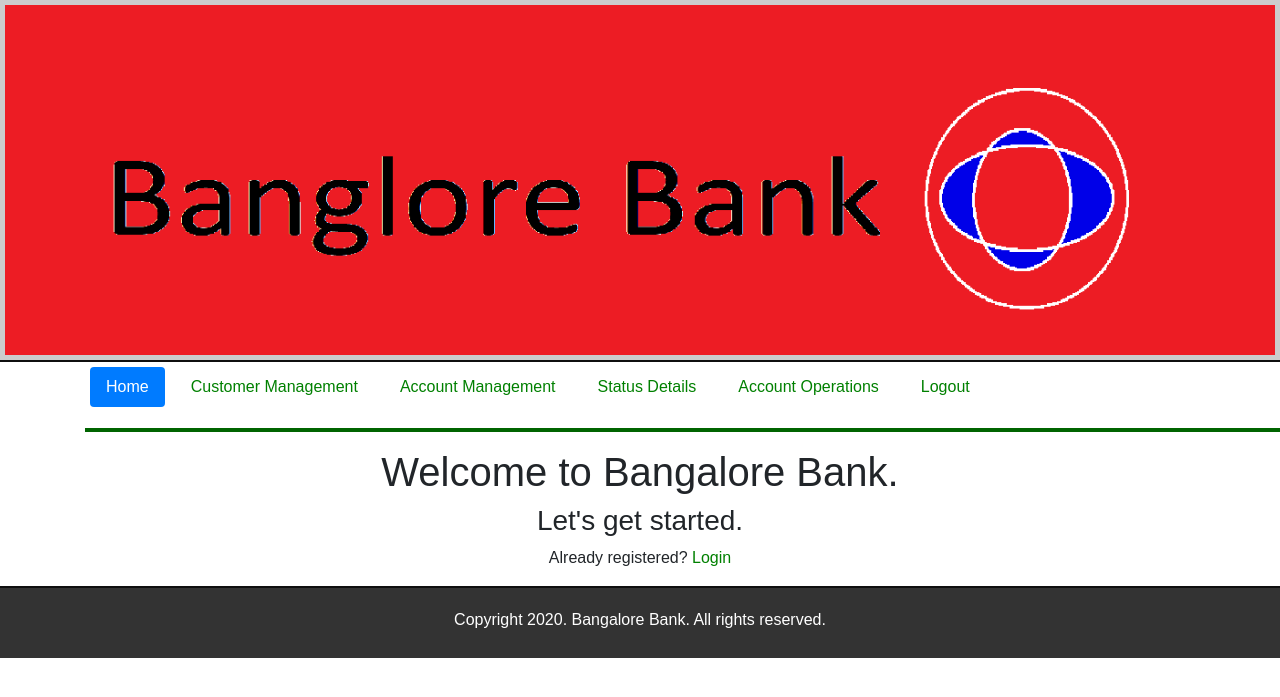
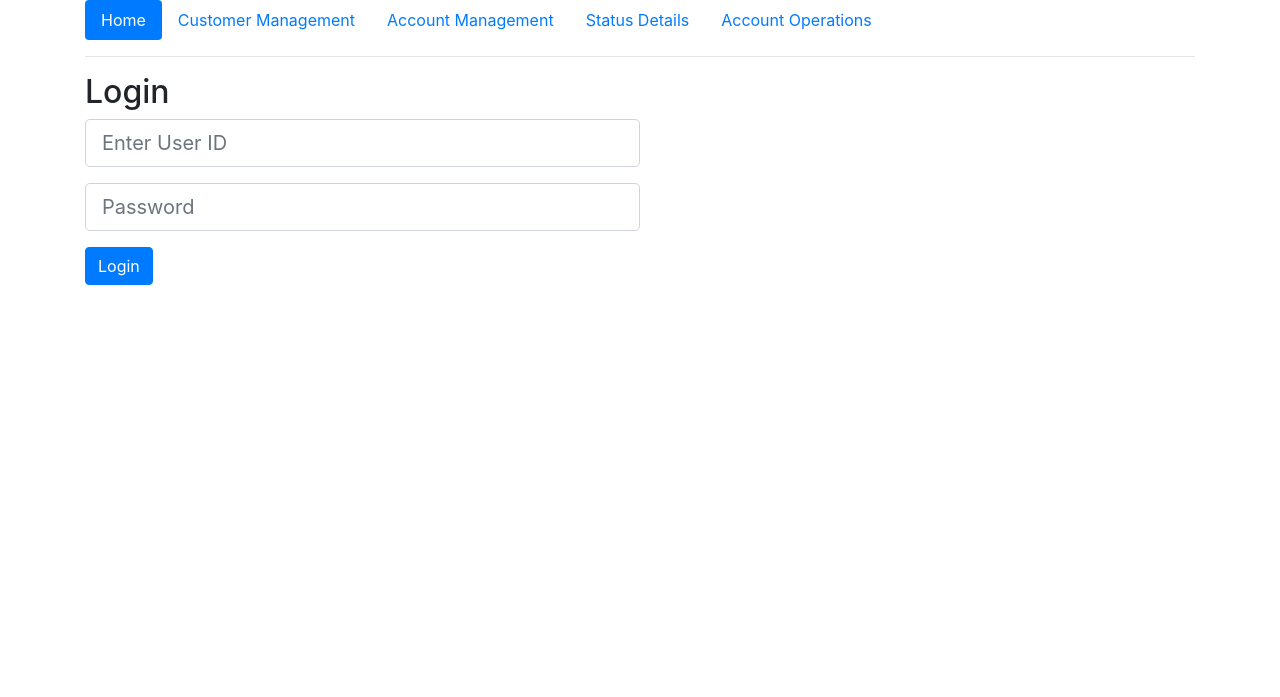
Before and after one commit to shazebfahmi/Bank-of-Mills, a Flask app: page / in a window 1280 px wide; the page is wider, and only the part inside the window is pictured. Shown: the top 697 px of that part. Run offline with Flask 2, Linux system fonts and the light colour scheme; some libraries are stand-ins or nearby versions.

Commit message:
Login UI and session management

```diff
--- a/application/routes.py
+++ b/application/routes.py
@@ -1,9 +1,43 @@
 from application import app
-from flask import render_template
+from flask import Flask,redirect,url_for,flash,render_template,request,session
+from flask_mysqldb import MySQL
+import MySQLdb.cursors
+import sys
+
+mysql = MySQL(app)
 
 @app.route("/")
-@app.route("/index")
-
-
+# @app.route("/index")
 def index():
 	return render_template("index.html",index=True)
+
+@app.route('/', methods=['GET', 'POST'])
+def login():
+	msg = ''
+	if request.method == 'POST' and 'username' in request.form and 'password' in request.form:
+		username = request.form['username']
+		password = request.form['password']
+		cursor = mysql.connection.cursor(MySQLdb.cursors.DictCursor)
+		cursor.execute('SELECT * FROM employee WHERE user_id = %s AND password = %s', (username, password,))
+		account = cursor.fetchone()
+		if (account):
+			session['loggedin'] = True
+			session['username'] = account['user_id']
+			session['type'] = account['emp_type']
+			return redirect(url_for('home'))
+		else:
+			msg = 'Incorrect username/password!'
+	return render_template('index.html', title='Sign In',msg=msg)
+
+@app.route('/logout')
+def logout():
+	session.pop('loggedin', None)
+	session.pop('username', None)
+	session.pop('type', None)
+	return redirect(url_for('login'))
+
+@app.route('/home')
+def home():
+	if 'loggedin' in session:
+		return render_template('home.html', username=session['username'],emp_type=session['type'])
+	return redirect(url_for('login'))
--- a/application/templates/includes/nav.html
+++ b/application/templates/includes/nav.html
@@ -6,7 +6,9 @@
 			<li class="nav-item"><a href="{{ url_for('index') }}" class="nav-link {% if register %}active{% endif %} ">Account Management</a></li>
 			<li class="nav-item"><a href="{{ url_for('index') }}" class="nav-link {% if register %}active{% endif %} ">Status Details</a></li>
 			<li class="nav-item"><a href="{{ url_for('index') }}" class="nav-link {% if register %}active{% endif %} ">Account Operations</a></li>
-			<li class="nav-item"><a href="{{ url_for('index') }}" class="nav-link {% if login %}active{% endif %} ">Logout</a></li>
+			{% if session['username'] %}
+				<li class="nav-item"><a href="{{ url_for('logout') }}" class="nav-link {% if login %}active{% endif %} ">Logout</a></li>
+			{% endif %}
 		</ul>
 	</nav>
 	<hr style="clear:both">
--- a/application/templates/index.html
+++ b/application/templates/index.html
@@ -1,17 +1,36 @@
-{% extends "layout.html" %}
+<!DOCTYPE html>
+    <head>
+        <meta charset="utf-8">
+		<title>Sign in</title>
+		<link rel="stylesheet" href="{{ url_for('static', filename='style.css') }}">
+        <link rel="stylesheet" href="https://maxcdn.bootstrapcdn.com/bootstrap/4.0.0/css/bootstrap.min.css"
+          integrity="sha384-Gn5384xqQ1aoWXA+058RXPxPg6fy4IWvTNh0E263XmFcJlSAwiGgFAW/dAiS6JXm" crossorigin="anonymous">
+    </head>
+    <body>
+        {% extends "layout.html" %}
 
-{% block content%}
-
-    <div class="row">
-        <div class="col-md-12 text-center">
-            <h1>Welcome to Bangalore Bank.</h1>
-
-
-            <h3>Let's get started.</h3>
-
-            <p>Already registered? <a href="{{ url_for('index') }}">Login</a></p>
+        {% block content%}
+        <div class="row">
+            <div class="container">
+                <h2>Login</h2>
+                <form action="{{ url_for('login') }}" method="post">
+                  <div class="form-group">
+                    <input type="text" class="form-control form-control-lg w-50" name="username" placeholder="Enter User ID" required>
+                  </div>
+                  <div class="form-group">
+                    <input type="password" class="form-control form-control-lg w-50" name="password" placeholder="Password" required>
+                  </div>
+                    {% if msg %}
+                        <div class="alert alert-danger w-50" role="alert">
+                            {{ msg }}
+                        </div>
+                    {% endif %}
+                  <button type="submit" class="btn btn-primary">Login</button>
+                </form>
 
             </div>
-    </div>
+        </div>
+        {% endblock %}
 
-{% endblock %}
+    </body>
+</html>
--- a/application/templates/layout.html
+++ b/application/templates/layout.html
@@ -1,16 +1,15 @@
 <!DOCTYPE html>
 <html>
 <head>
-    <title>UTA - Home Page</title>
-    <link rel="stylesheet" href="https://maxcdn.bootstrapcdn.com/bootstrap/4.0.0/css/bootstrap.min.css"
+<!--    <link rel="stylesheet" href="{{ url_for('static', filename = 'css/main.css')}}"/>-->
+	<link rel="stylesheet" href="https://maxcdn.bootstrapcdn.com/bootstrap/4.0.0/css/bootstrap.min.css"
           integrity="sha384-Gn5384xqQ1aoWXA+058RXPxPg6fy4IWvTNh0E263XmFcJlSAwiGgFAW/dAiS6JXm" crossorigin="anonymous">
-    <link rel="stylesheet" href="{{ url_for('static', filename = 'css/main.css')}}"/>
 </head>
 <body>
 
-	<div class="container-fluid text-center top-container">
-		<img class="header-image" src="{{url_for('static' , filename= 'images/bank.bmp')}}">
-	</div>
+<!--	<div class="container-fluid text-center top-container">-->
+<!--		<img class="header-image" src="{{url_for('static' , filename= 'images/bank.bmp')}}">-->
+<!--	</div>-->
 	<div class="container">
 
 	{% include "includes/nav.html" %}
@@ -26,13 +25,12 @@
 
 	{% endwith %}
 
-
 	{% block content %}
 
 	{% endblock %}
 
 	</div>
 
-	{% include "includes/footer.html" %}
+<!--	{% include "includes/footer.html" %}-->
 </body>
 </html>
```
Also changed, not shown: application/__init__.py (+6 -2 lines), application/templates/home.html (added, +19 -0 lines), requirements.txt (line endings or trailing spaces).
